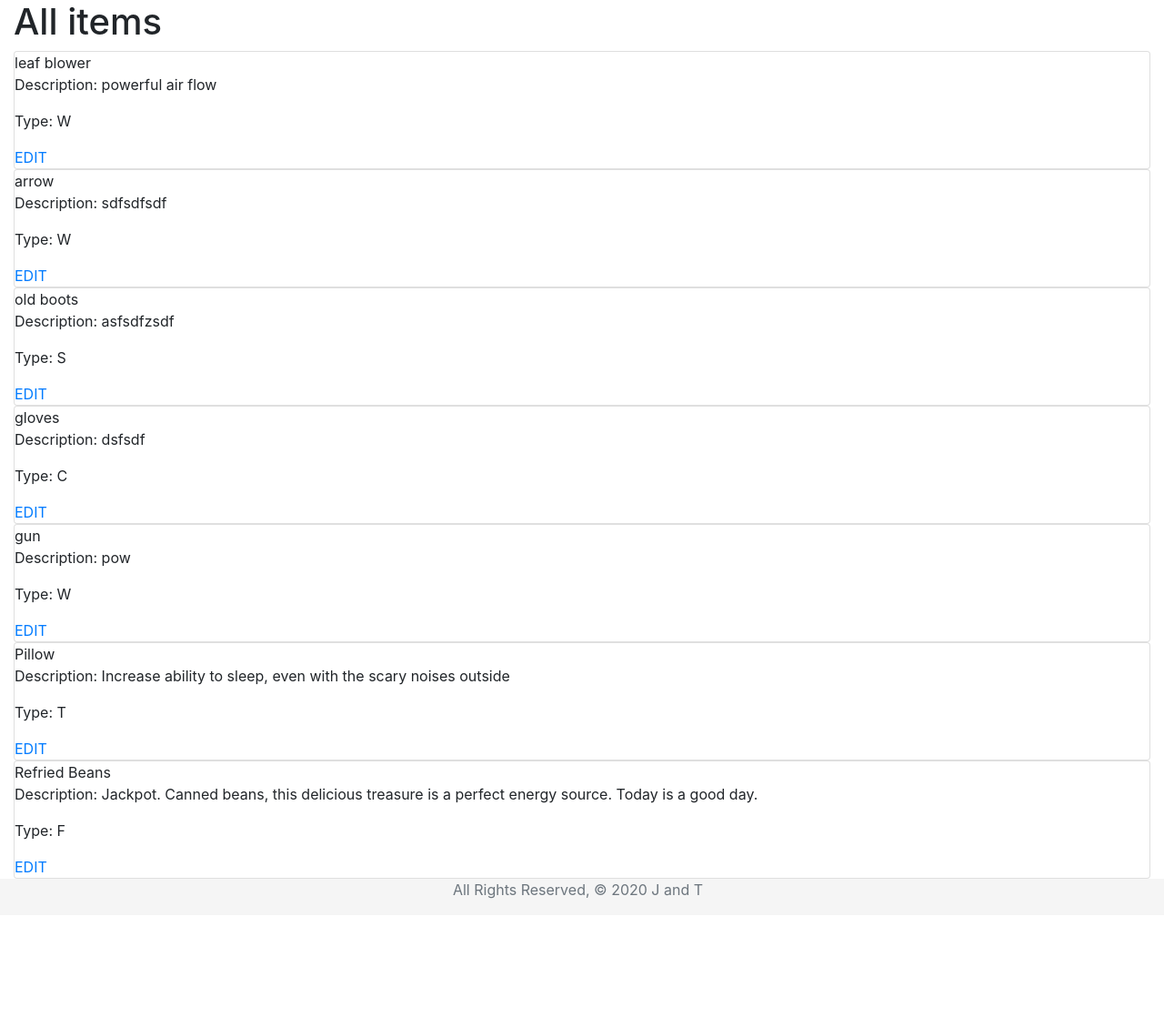
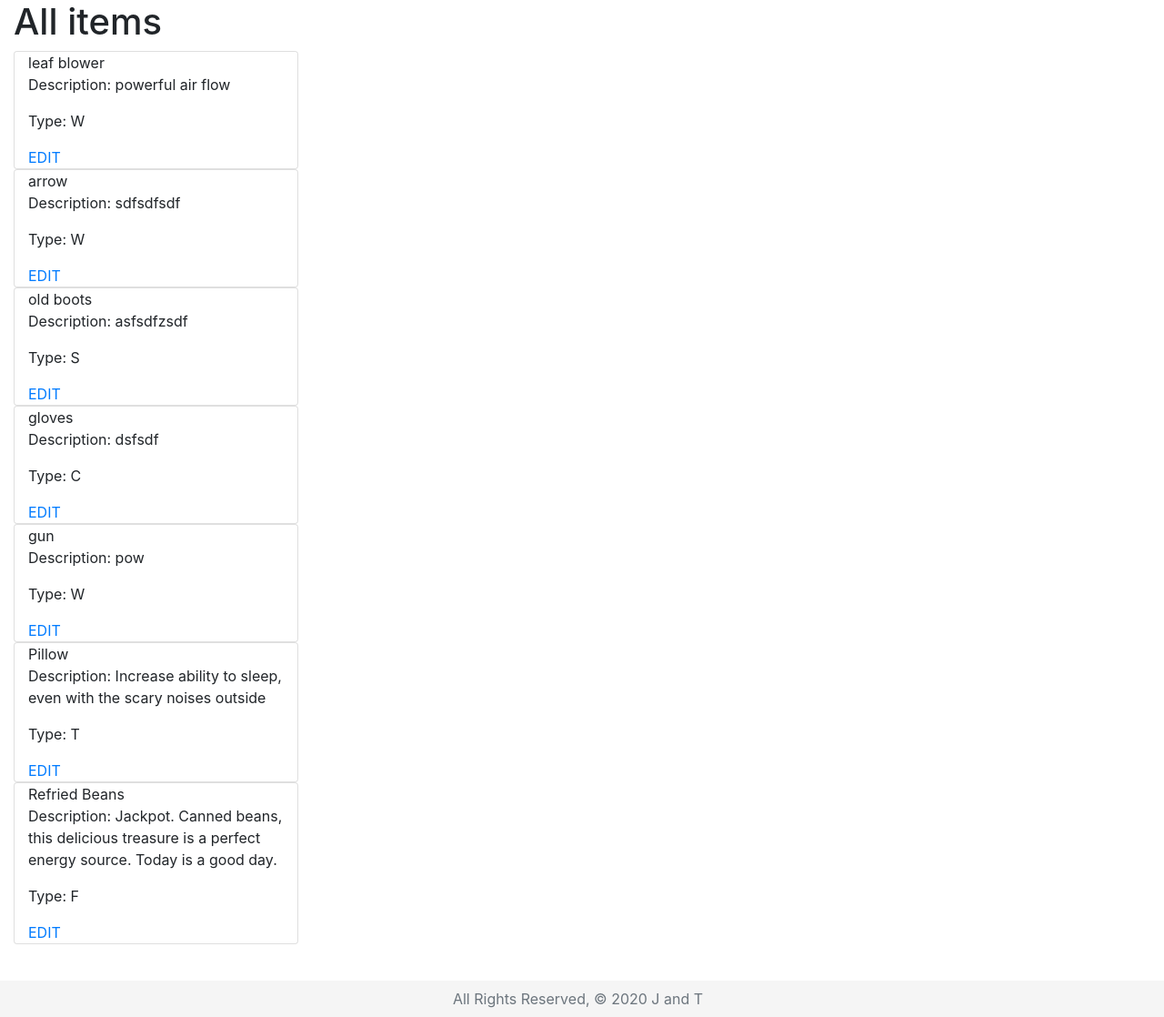
Before and after one commit to longevitytina/CV-Wasteland, a Django app: page /items/ in a window 1280 px wide. Shown: the part 56-1174 px from the top of the page at 91% size. Before the commit the page ends 1044 px from the top, so only its background shows below. Run offline with Django 3.2, Linux system fonts and the light colour scheme; data comes from the database, SQL or seed files in the repository; some libraries are stand-ins or nearby versions.

Commit message:
Fixed footer

```diff
--- a/wasteland/main_app/static/css/style.css
+++ b/wasteland/main_app/static/css/style.css
@@ -6,10 +6,17 @@ body {
 
 main {
   flex: 1 0 auto;
+  overflow: auto;
+  padding-bottom: 5vh;
 }
 
 footer {
   text-align: center;
+  background-color: #f5f5f5;
+  position: relative;
   height: 5vh;
-  background-color: #f5f5f5;
 }
+
+.footer-info {
+  padding-top: 1vh;
+}
--- a/wasteland/main_app/templates/base.html
+++ b/wasteland/main_app/templates/base.html
@@ -45,7 +45,7 @@
   </main>
 
   <footer class="footer">
-    <div class="container">
+    <div class="container footer-info">
       <span class="text-muted">All Rights Reserved, &copy; 2020 J and T &nbsp;</span>
     </div>
   </footer>
--- a/wasteland/main_app/templates/main_app/item_list.html
+++ b/wasteland/main_app/templates/main_app/item_list.html
@@ -3,7 +3,7 @@
 
 <h1>All items</h1>
 {% for item in items %}
-    <div class="card">
+    <div class="card col-md-3">
         <div class="card-content">
             <span class="card-title">{{ item.name }}</span>
             <p>Description: {{ item.description }}</p>
```
